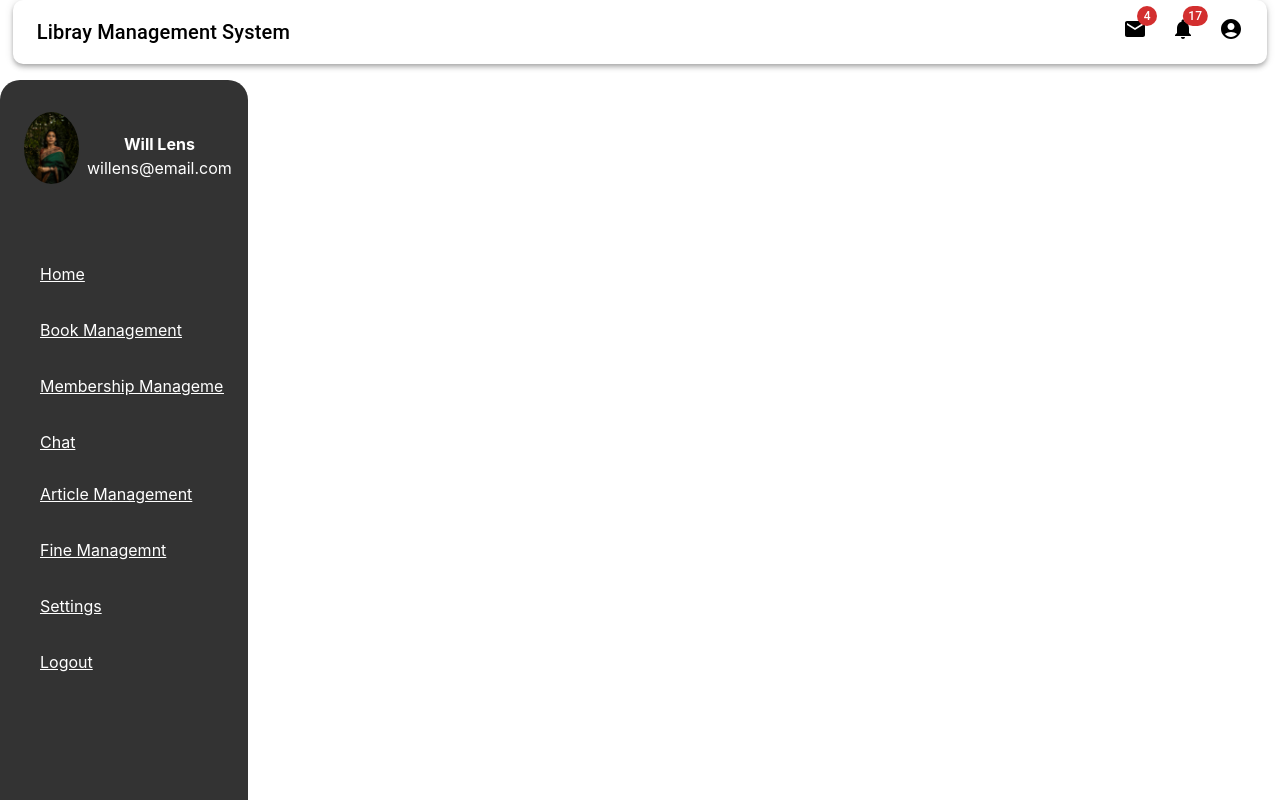
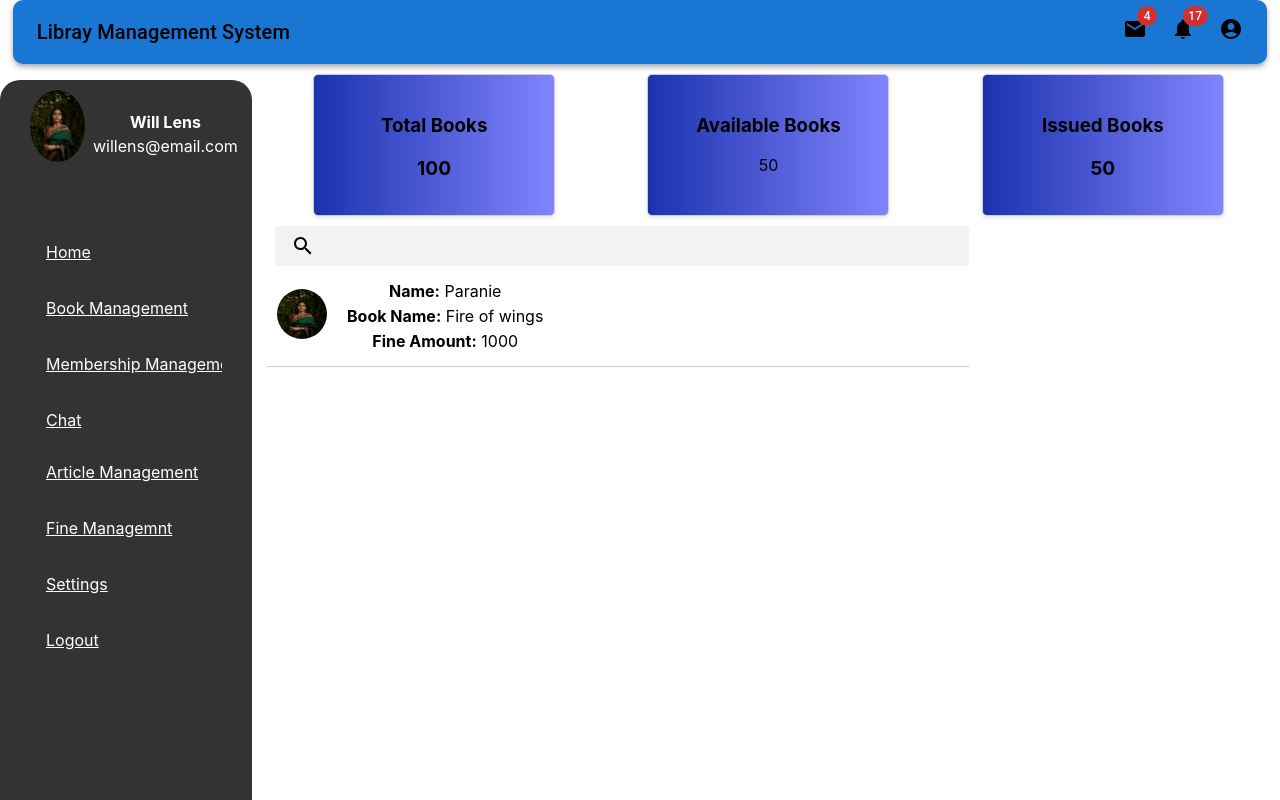
Before and after one commit to paranietharan74/library-management-system-website, a React (Create React App) app: page / in a window 1280 px wide. Built offline with nearby package versions, Linux system fonts and the light colour scheme.

Commit message:
Admin dashboard home page finished

```diff
--- a/package.json
+++ b/package.json
@@ -7,6 +7,7 @@
     "@emotion/styled": "^11.11.0",
     "@mui/icons-material": "^5.15.10",
     "@mui/material": "^5.15.10",
+    "@mui/system": "^5.15.9",
     "@testing-library/jest-dom": "^5.17.0",
     "@testing-library/react": "^13.4.0",
     "@testing-library/user-event": "^13.5.0",
--- a/src/components/LibrarianTopNavBar.js
+++ b/src/components/LibrarianTopNavBar.js
@@ -13,7 +13,7 @@ export default function LibrarianTopNavBar() {
 
     return (
         <Box sx={{ flexGrow: 1 }}>
-            <AppBar position="static" sx={{ backgroundColor: 'white' }} style={{width: '98vw', marginLeft: '1vw', borderRadius: '10px'}}>
+            <AppBar position="static" sx={{ backgroundColor: 'linear-gradient(to right, #1a33ad, #8184fe)' }} style={{width: '98vw', marginLeft: '1vw', borderRadius: '10px'}}>
                 <Toolbar>
                     <Typography
                         variant="h6"
--- /dev/null
+++ b/src/components/LibraryBookCount.js
@@ -0,0 +1,25 @@
+import React from 'react';
+import styles from './styles/LibraryBookCount.module.css';
+
+function LibraryBookCount(){
+    return (
+        <div className={styles.bookCountContainer}>
+            <div className={styles.TotalBooks}>
+                <h3>Total Books</h3>
+                <p>100</p>
+            </div>
+
+            <div className={styles.AvailableBooks}>
+                <h3>Available Books</h3>
+                <p>50</p>
+            </div>
+
+            <div className={styles.IssuedBooks}>
+                <h3>Issued Books</h3>
+                <p>50</p>
+            </div>
+        </div>
+    )
+}
+
+export default LibraryBookCount;
--- /dev/null
+++ b/src/components/SearchBar.js
@@ -0,0 +1,63 @@
+import * as React from 'react';
+import { styled, alpha } from '@mui/material/styles';
+import InputBase from '@mui/material/InputBase';
+import SearchIcon from '@mui/icons-material/Search';
+
+const Search = styled('div')(({ theme }) => ({
+    position: 'relative',
+    borderRadius: theme.shape.borderRadius,
+    // backgroundColor: alpha(theme.palette.common.white, 0.15),
+    backgroundColor: '#f2f2f2',
+    '&:hover': {
+        // backgroundColor: alpha(theme.palette.common.white, 0.25),
+        backgroundColor: '#e6e6e6',
+    },
+    marginLeft: 0,
+    width: '70%',
+    [theme.breakpoints.up('sm')]: {
+        marginLeft: theme.spacing(1),
+        width: 'auto',
+    },
+    height: '40px',
+}));
+
+const SearchIconWrapper = styled('div')(({ theme }) => ({
+    padding: theme.spacing(0, 2),
+    height: '100%',
+    position: 'absolute',
+    pointerEvents: 'none',
+    display: 'flex',
+    alignItems: 'center',
+    justifyContent: 'center',
+}));
+
+const StyledInputBase = styled(InputBase)(({ theme }) => ({
+    color: 'inherit',
+    width: '100%',
+    '& .MuiInputBase-input': {
+        padding: theme.spacing(1, 1, 1, 0),
+        paddingLeft: `calc(1em + ${theme.spacing(4)})`,
+        transition: theme.transitions.create('width'),
+        [theme.breakpoints.up('sm')]: {
+            width: '12ch',
+            '&:focus': {
+                width: '20ch',
+            },
+        },
+    },
+}));
+
+// search bar place holder through input
+export default function SearchAppBar(props) {
+    return (
+        <Search>
+            <SearchIconWrapper>
+                <SearchIcon />
+            </SearchIconWrapper>
+            <StyledInputBase
+                placeholder={props.SearchBarPlaceholder}
+                inputProps={{ 'aria-label': 'search' }}
+            />
+        </Search>
+    );
+}
--- /dev/null
+++ b/src/components/SingleSearchResult.js
@@ -0,0 +1,19 @@
+import React from 'react';
+import styles from './styles/SingleSearchResult.module.css';
+
+const SingleSearchResult = ({ profileImage, name, bookName, fineAmount }) => {
+  return (
+    <div className={styles.singleSearchResult}>
+      <div className={styles.profilePicture}>
+        <img src={profileImage} alt="Profile" />
+      </div>
+      <div className={styles.details}>
+        <p><strong>Name:</strong> {name}</p>
+        <p><strong>Book Name:</strong> {bookName}</p>
+        <p><strong>Fine Amount:</strong> {fineAmount}</p>
+      </div>
+    </div>
+  );
+};
+
+export default SingleSearchResult;
--- a/src/components/styles/AdminLeftNavBar.module.css
+++ b/src/components/styles/AdminLeftNavBar.module.css
@@ -2,9 +2,9 @@
     position: fixed;
     left: 0;
     top: 10vh;
-    width: 200px;
+    width: 15vw;
     height: 100%;
-    padding: 2rem 1.5rem;
+    padding: 10px 30px;
     background-color: #333;
     color: #fff;
     border-radius: 20px;
--- /dev/null
+++ b/src/components/styles/LibraryBookCount.module.css
@@ -0,0 +1,30 @@
+.bookCountContainer {
+    display: flex;
+    justify-content: space-around;
+}
+
+.TotalBooks,
+.AvailableBooks,
+.IssuedBooks {
+    text-align: center;
+    padding: 20px;
+    border: 1px solid #ccc;
+    border-radius: 5px;
+    box-shadow: 0 2px 5px rgba(0, 0, 0, 0.1);
+    background-image: linear-gradient(to right, #1a33ad, #8184fe);
+    width: 200px;
+    height: 100px;
+}
+
+.TotalBooks h3,
+.AvilableBooks h3,
+.IssuedBooks h3 {
+    margin-bottom: 10px;
+}
+
+.TotalBooks p,
+.AvilableBooks p,
+.IssuedBooks p {
+    font-weight: bold;
+    font-size: 1.2rem;
+}
--- /dev/null
+++ b/src/components/styles/SingleSearchResult.module.css
@@ -0,0 +1,17 @@
+.singleSearchResult {
+    display: flex;
+    align-items: center;
+    padding: 10px;
+    border-bottom: 1px solid #ccc;
+}
+
+.profilePicture img {
+    width: 50px;
+    height: 50px;
+    border-radius: 50%;
+    margin-right: 20px;
+}
+
+.details p {
+    margin: 5px 0;
+}
--- a/src/pages/AdminDashboardHome.js
+++ b/src/pages/AdminDashboardHome.js
@@ -1,11 +1,36 @@
 import AdminLeftNavBar from "../components/AdminLeftNavBar";
 import LibrarianTopNavBar from "../components/LibrarianTopNavBar";
+import LibraryBookCount from "../components/LibraryBookCount";
+import React from 'react';
+import styles from './styles/AdminDashBoardHome.module.css';
+import SearchBar from '../components/SearchBar';
+import SingleSearchResult from "../components/SingleSearchResult";
+import exampleImage from '../resources/sample-picture.jpg';
 
 function AdminDashboardHome() {
   return (
     <div>
-        <LibrarianTopNavBar />
-        <AdminLeftNavBar />
+      <LibrarianTopNavBar />
+      <AdminLeftNavBar />
+
+      <div className={styles.content}>
+        <LibraryBookCount />
+
+        <div className={styles.search}>
+          <SearchBar />
+
+          <div className={styles.searchResults}>
+            <SingleSearchResult
+              profileImage={exampleImage}
+              name="Paranie"
+              bookName="Fire of wings"
+              fineAmount="1000"
+            />
+          </div>
+        </div>
+
+
+      </div>
     </div>
   );
 }
--- a/src/pages/styles/AdminDashBoardHome.module.css
+++ b/src/pages/styles/AdminDashBoardHome.module.css
@@ -0,0 +1,10 @@
+.content{
+    margin-left: calc(15vw + 65px);
+    padding: 10px;
+}
+
+.search{
+    margin-top: 10px;
+    margin-bottom: 10px;
+    width: 70%;
+}
```
Also changed, not shown: 1 other file (tests, documents, lock files or other folders).
